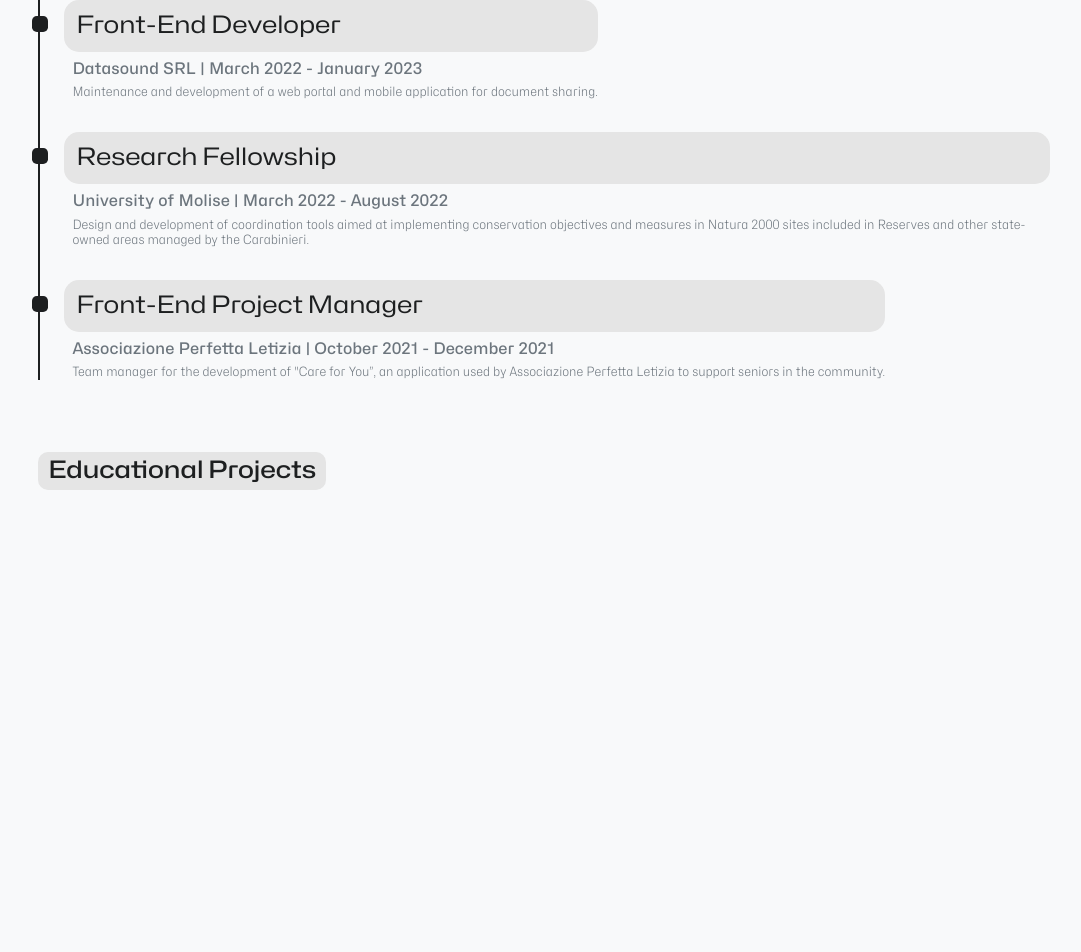
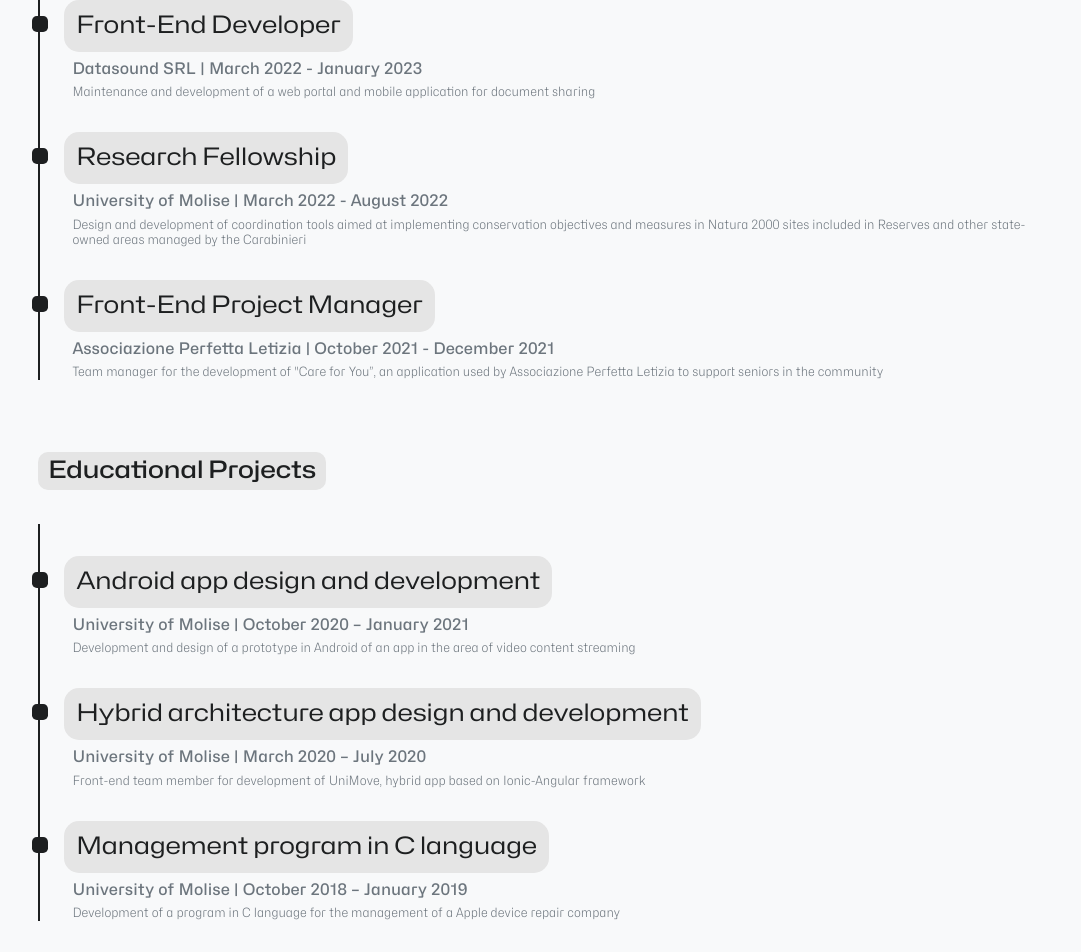
Before and after one commit to StefanoStone/stefanostone.github.io, an Angular app: page /resume in a window 1280 px wide. Shown: the part 257-1209 px from the top of the page, without its empty margins (96-1177 px from the left). Before the commit the page ends 919 px from the top, so only its background shows below. Built offline with nearby package versions, Linux system fonts and the light colour scheme.

Commit message:
WIP - add resume content

```diff
--- a/src/app/components/dotted-list-element/dotted-list-element.component.scss
+++ b/src/app/components/dotted-list-element/dotted-list-element.component.scss
@@ -11,7 +11,8 @@
     font-stretch: 125%;
     color: #1D1F20;
     background: #E5E5E5;
-    padding: 0.5em 0.5em 0.5em 0.5em; // top right bottom left
+    width: fit-content;
+    padding: 0.5em;
     margin: 0 0 0 1em;
     border-radius: 15px;
   }
@@ -20,7 +21,7 @@
     color: #6C757D;
     font-size: 1em;
     font-weight: 500;
-    margin: 0.5em 0 0 2em;
+    margin: 0.5em 0 0 2em; // top right bottom left
     font-stretch: 100%;
   }
 
--- a/src/app/pages/education/education.component.ts
+++ b/src/app/pages/education/education.component.ts
@@ -31,7 +31,7 @@
       title: 'A methodology and an App for measuring blood pressure',
       subtitle: 'University of Molise | 2021',
       description: 'Thesis in the course of Hands on Machine Learning for the prediction of blood pressure values with ' +
-        'the use of a mobile application and the support of a smartwatch with a PPG sensor built-in.'
+        'the use of a mobile application and the support of a smartwatch with a PPG sensor built-in'
     }
   ]
 
--- a/src/app/pages/resume/resume.component.ts
+++ b/src/app/pages/resume/resume.component.ts
@@ -8,25 +8,47 @@
 })
 export class ResumeComponent {
 
-  projects: ListItem[] = [];
+  // TODO add
+  // progetto java
+  // progetto mongodb (?)
+  // progetto ionic (manager magistrale)
+
+  projects: ListItem[] = [
+    {
+      title: 'Android app design and development',
+      subtitle: 'University of Molise | October 2020 – January 2021',
+      description: 'Development and design of a prototype in Android of an app in the area of video content ' +
+        'streaming'
+    },
+    {
+      title: 'Hybrid architecture app design and development',
+      subtitle: 'University of Molise | March 2020 – July 2020',
+      description: 'Front-end team member for development of UniMove, hybrid app based on Ionic-Angular framework'
+    },
+    {
+      title: 'Management program in C language',
+      subtitle: 'University of Molise | October 2018 – January 2019',
+      description: 'Development of a program in C language for the management of a Apple device repair company'
+    }
+  ];
 
   workingExperience: ListItem[] = [
     {
       title: 'Front-End Developer',
       subtitle: 'Datasound SRL | March 2022 - January 2023',
-      description: 'Maintenance and development of a web portal and mobile application for document sharing.'
+      description: 'Maintenance and development of a web portal and mobile application for document sharing'
     },
     {
       title: 'Research Fellowship',
       subtitle: 'University of Molise | March 2022 - August 2022',
       description: 'Design and development of coordination tools aimed at implementing conservation objectives and ' +
-        'measures in Natura 2000 sites included in Reserves and other state-owned areas managed by the Carabinieri.'
+        'measures in Natura 2000 sites included in Reserves and other state-owned areas managed by the Carabinieri'
     },
     {
       title: 'Front-End Project Manager',
       subtitle: 'Associazione Perfetta Letizia | October 2021 - December 2021',
       description: 'Team manager for the development of "Care for You”, an application used by ' +
-        'Associazione Perfetta Letizia to support seniors in the community.'
+        'Associazione Perfetta Letizia to support seniors in the community'
     }
   ];
 
```
